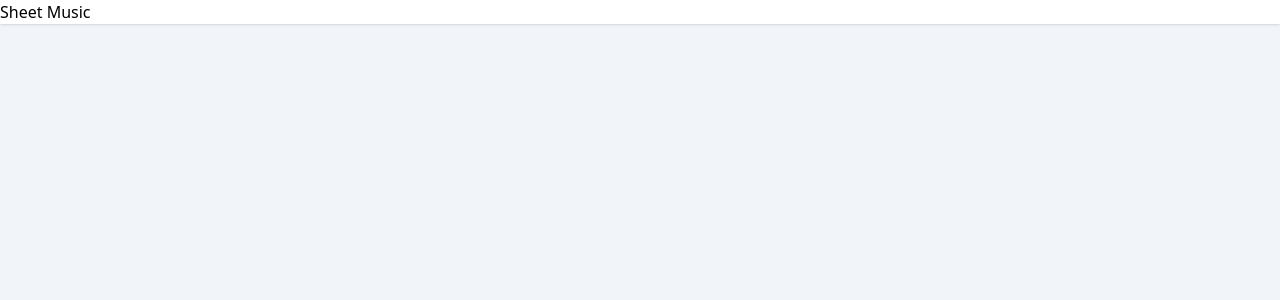
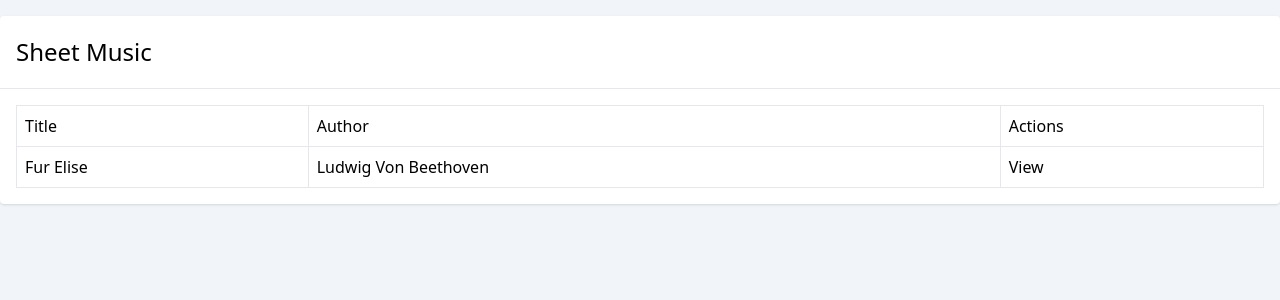
Before and after one commit to archdev-ca/react-music-sheet, a React (Vite) app: page / in a window 1280 px wide. Shown: the top 300 px of the page. Built offline with nearby package versions, Linux system fonts and the light colour scheme.

Commit message:
Create initial index page

```diff
--- a/package.json
+++ b/package.json
@@ -10,6 +10,7 @@
     "preview": "vite preview"
   },
   "dependencies": {
+    "@radix-ui/react-icons": "^1.3.0",
     "react": "^18.2.0",
     "react-dom": "^18.2.0",
     "react-router-dom": "^6.14.1",
--- /dev/null
+++ b/src/components/Button.tsx
@@ -0,0 +1,26 @@
+import React from "react";
+
+type Props = {
+  children?: React.ReactNode;
+  color: "primary" | "secondary";
+  onClick?: () => {};
+};
+
+const defaultProps = {
+  color: "primary",
+};
+
+const Button = ({ onClick, color = "primary", children }: Props) => {
+  return (
+    <button
+      onClick={onClick}
+      className={`bg-${color}-500 hover:bg-${color}-600 border-0 text-white transition-all px-4 py-2 rounded-sm flex items-center`}
+    >
+      {children}
+    </button>
+  );
+};
+
+Button.defaultProps = defaultProps;
+
+export default Button;
--- /dev/null
+++ b/src/components/Card.tsx
@@ -0,0 +1,11 @@
+import React from "react";
+
+type Props = {
+  children?: React.ReactNode;
+};
+
+const Card = ({ children }: Props) => {
+  return <div className="bg-white shadow rounded">{children}</div>;
+};
+
+export default Card;
--- /dev/null
+++ b/src/components/CardContainer.tsx
@@ -0,0 +1,11 @@
+import React from "react";
+
+type Props = {
+  children?: React.ReactNode;
+};
+
+const CardContainer = ({ children }: Props) => {
+  return <div className="p-4">{children}</div>;
+};
+
+export default CardContainer;
--- /dev/null
+++ b/src/components/CardHeader.tsx
@@ -0,0 +1,11 @@
+import React from "react";
+
+type Props = {
+  children?: React.ReactNode;
+};
+
+const CardHeader = ({ children }: Props) => {
+  return <div className="p-4 border-b">{children}</div>;
+};
+
+export default CardHeader;
--- /dev/null
+++ b/src/components/Stack.tsx
@@ -0,0 +1,11 @@
+import React from "react";
+
+type Props = {
+  children?: React.ReactNode;
+};
+
+const Stack = ({ children }: Props) => {
+  return <div className="flex justify-between items-center">{children}</div>;
+};
+
+export default Stack;
--- a/src/pages/sheet/index.tsx
+++ b/src/pages/sheet/index.tsx
@@ -1,8 +1,52 @@
-type Props = {}
+import Button from "@/components/Button";
+import Card from "@/components/Card";
+import CardContainer from "@/components/CardContainer";
+import CardHeader from "@/components/CardHeader";
+import Stack from "@/components/Stack";
+import { PlusIcon } from "@radix-ui/react-icons";
+import { useNavigate } from "react-router-dom";
 
-const SheetIndex = (props: Props) => {
+const SheetIndex = () => {
+  const navigate = useNavigate();
+
+  const handleClickCreate = () => {
+    navigate("/create");
+  };
+
   return (
-    <div className="container bg-white mx-auto shadow">Sheet Music</div>
-  )
-}
-export default SheetIndex
+    <div className="container mx-auto pt-4">
+      <Card>
+        <CardHeader>
+          <Stack>
+            <h2 className="text-2xl">Sheet Music</h2>
+            <Button color="primary" onClick={handleClickCreate}>
+              <PlusIcon className="mr-1" />
+              Create New Sheet
+            </Button>
+          </Stack>
+        </CardHeader>
+        <CardContainer>
+          <table className="w-full">
+            <thead>
+              <tr>
+                <td className="p-2 border">Title</td>
+                <td className="p-2 border">Author</td>
+                <td className="p-2 border">Actions</td>
+              </tr>
+            </thead>
+            <tbody>
+              <tr>
+                <td className="p-2 border">Fur Elise</td>
+                <td className="p-2 border">Ludwig Von Beethoven</td>
+                <td className="p-2 border">
+                  <button>View</button>
+                </td>
+              </tr>
+            </tbody>
+          </table>
+        </CardContainer>
+      </Card>
+    </div>
+  );
+};
+export default SheetIndex;
--- a/tailwind.config.js
+++ b/tailwind.config.js
@@ -1,8 +1,15 @@
 /** @type {import('tailwindcss').Config} */
+import colors from "tailwindcss/colors";
+
 export default {
   content: ["./index.html", "./src/**/*.{html,jsx,tsx}"],
   theme: {
-    extend: {},
+    extend: {
+      colors: {
+        primary: colors.sky,
+        secondary: colors.teal,
+      },
+    },
   },
   plugins: [],
-}
+};
```
Also changed, not shown: 1 other file (tests, documents, lock files or other folders).
